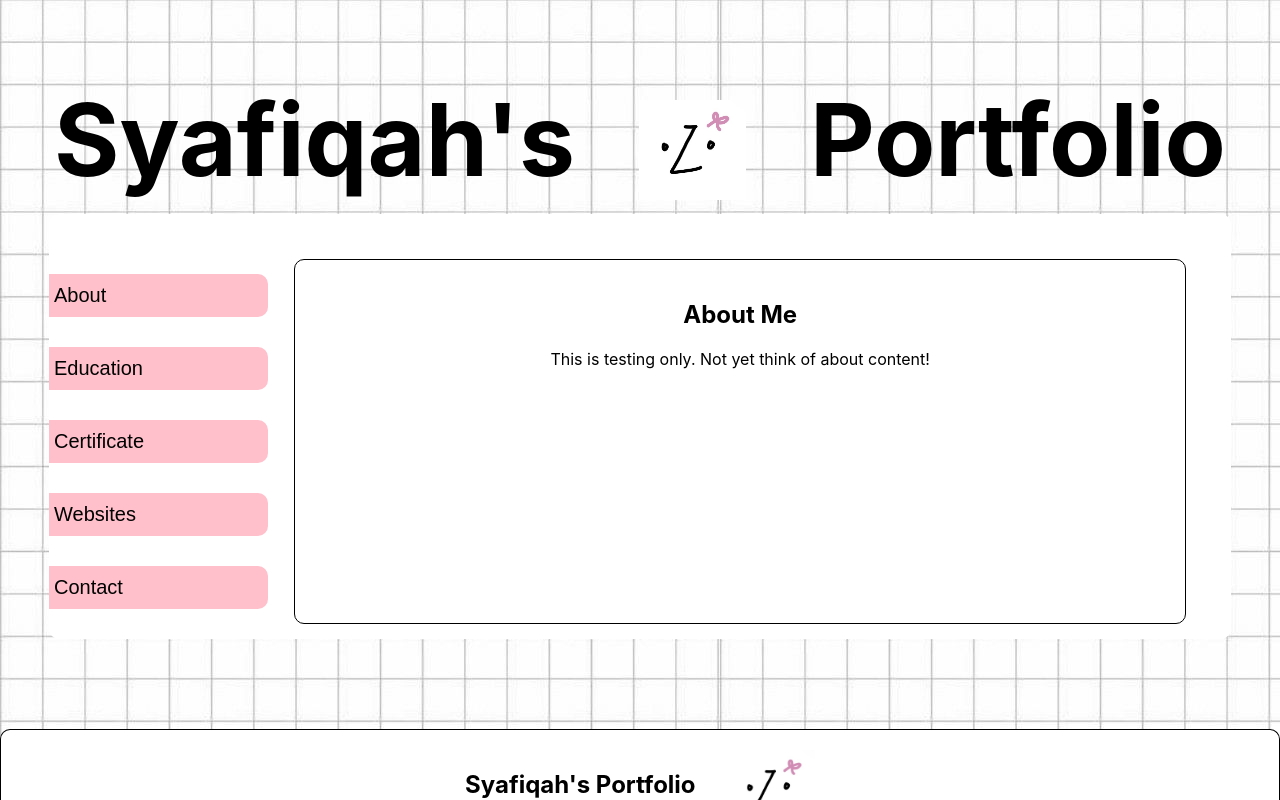
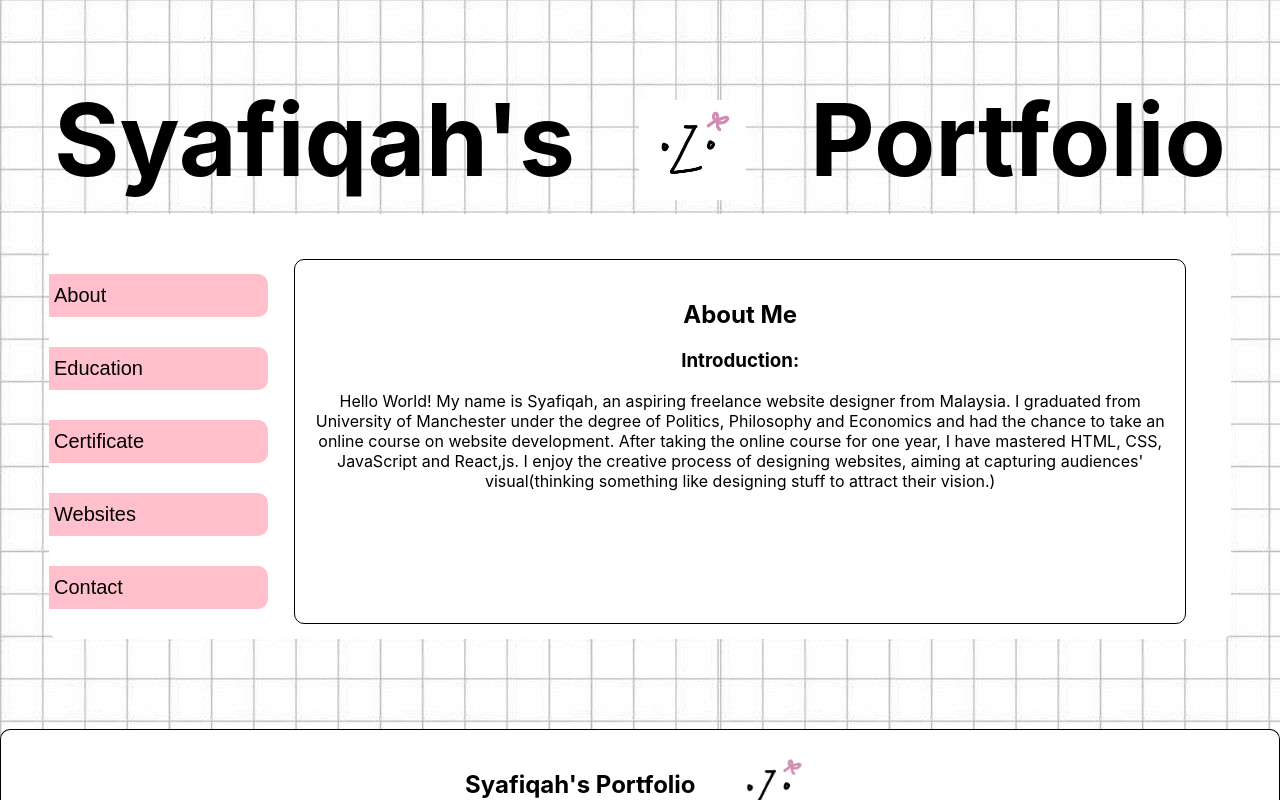
Before and after one commit to cosylily/website-portfolio, a React (Create React App) app: page / in a window 1280 px wide. Both pictures are taken after a click on the button "About". Shown: the top 800 px of the page. Built offline with nearby package versions, Linux system fonts and the light colour scheme.

Commit message:
update about.js
added in some descriptions

```diff
--- a/src/About.js
+++ b/src/About.js
@@ -4,7 +4,17 @@ export default function About() {
   return (
     <div className="aboutSection">
       <h2>About Me</h2>
-      <p>This is testing only. Not yet think of about content!</p>
+      <h3>Introduction:</h3>
+      <p>
+        Hello World! My name is Syafiqah, an aspiring freelance website designer
+        from Malaysia. I graduated from University of Manchester under the
+        degree of Politics, Philosophy and Economics and had the chance to take
+        an online course on website development. After taking the online course
+        for one year, I have mastered HTML, CSS, JavaScript and React,js. I
+        enjoy the creative process of designing websites, aiming at capturing
+        audiences' visual(thinking something like designing stuff to attract
+        their vision.)
+      </p>
     </div>
   );
 }
--- a/src/App.css
+++ b/src/App.css
@@ -49,12 +49,14 @@ button:hover {
   width: 100%;
   transition: all ease 0.2s;
 }
+
 .emptyspace {
   margin: 15px;
   padding: 20px;
   border: 1px solid black;
   border-radius: 10px;
 }
+
 footer {
   border: 1px solid black;
   border-bottom: 0px;
```
